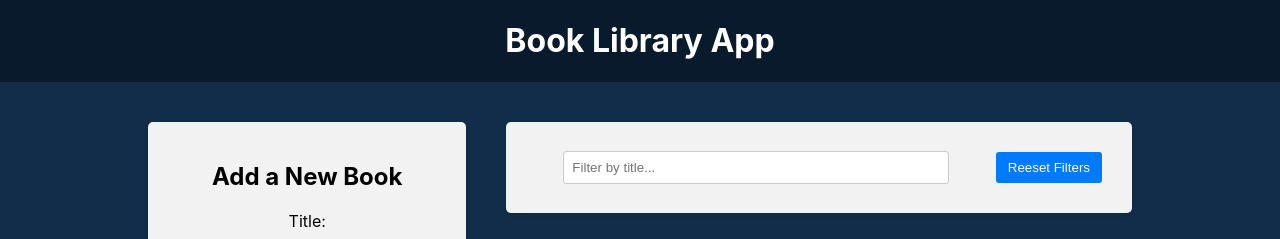
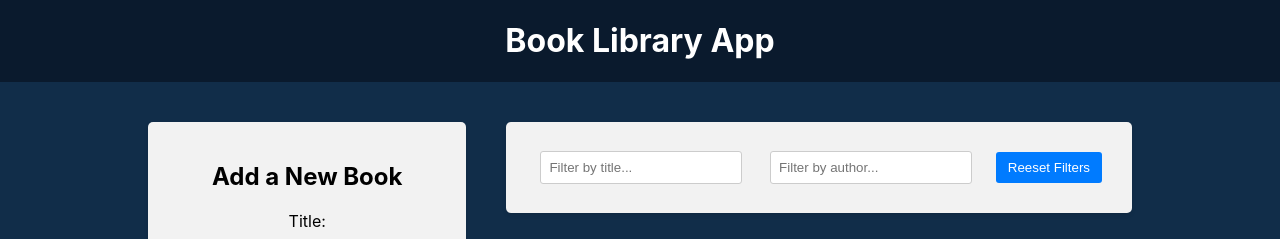
Before and after one commit to kuzmich84/redux, a React (Vite) app in the folder front/: page / in a window 1280 px wide. Shown: the top 239 px of the page. Built offline with nearby package versions, Linux system fonts and the light colour scheme.

Commit message:
feat: add filter by author

```diff
--- a/front/src/components/BookList/BookList.jsx
+++ b/front/src/components/BookList/BookList.jsx
@@ -2,12 +2,13 @@ import { useDispatch, useSelector } from 'react-redux'
 import './BookList.css'
 import { deleteBook, toggleFavorite } from '../../redux/books/actionCreators'
 import { BsBookmarkStar, BsBookmarkStarFill } from 'react-icons/bs'
-import { selectTitleFilter } from '../../redux/slices/filterSlice'
+import { selectAuthorFilter, selectTitleFilter } from '../../redux/slices/filterSlice'
 
 
 export default function BookList() {
     const books = useSelector((state) => state.books)
     const titleFilter = useSelector(selectTitleFilter)
+    const authorFilter = useSelector(selectAuthorFilter)
 
 
     const dispatch = useDispatch()
@@ -22,7 +23,8 @@ export default function BookList() {
 
     const filteredBooks = books.filter((book) => {
         const matchesTitle = book.title.toLowerCase().includes(titleFilter.toLowerCase())
-        return matchesTitle
+        const matchesAuthor = book.author.toLowerCase().includes(authorFilter.toLowerCase())
+        return matchesTitle && matchesAuthor
     })
     return (
         <div className='app-block book-list'>
--- a/front/src/components/Filter/Filter.jsx
+++ b/front/src/components/Filter/Filter.jsx
@@ -1,23 +1,33 @@
 import { useDispatch, useSelector } from 'react-redux'
-import { setTitleFilter, selectTitleFilter, resetFilters } from '../../redux/slices/filterSlice'
+import { setTitleFilter, selectTitleFilter, resetFilters, selectAuthorFilter, setAuthorFilter } from '../../redux/slices/filterSlice'
 import './Filter.css'
 
 export default function Filter() {
     const dispatch = useDispatch()
     const titleFilter = useSelector(selectTitleFilter)
+    const authorFilter = useSelector(selectAuthorFilter)
 
     const handleTitleFilterChange = (e) => {
         dispatch(setTitleFilter(e.target.value))
     }
 
+    const handleAuthorFilterChange = (e) => {
+        dispatch(setAuthorFilter(e.target.value))
+    }
+
     const handleResetFilters = () => {
         dispatch(resetFilters())
     }
+
+    console.log(authorFilter);
     return (
         <div className='app-block filter'>
             <div className="filter-row">
                 <div className="filter-group">
                     <input type="text" placeholder='Filter by title...' onChange={handleTitleFilterChange} value={titleFilter} />
+                </div>
+                <div className="filter-group">
+                    <input type="text" placeholder='Filter by author...' onChange={handleAuthorFilterChange} value={authorFilter} />
                 </div>
                 <button type="button" onClick={handleResetFilters}>Reeset Filters</button>
 
--- a/front/src/redux/slices/filterSlice.js
+++ b/front/src/redux/slices/filterSlice.js
@@ -2,6 +2,7 @@ import { createSlice } from '@reduxjs/toolkit';
 
 const initialState = {
   title: '',
+  author: '',
 };
 
 const filterSlice = createSlice({
@@ -14,11 +15,15 @@ const filterSlice = createSlice({
     resetFilters: () => {
       return initialState;
     },
+    setAuthorFilter: (state, action) => {
+      state.author = action.payload;
+    },
   },
 });
 
-export const { setTitleFilter, resetFilters } = filterSlice.actions;
+export const { setTitleFilter, resetFilters, setAuthorFilter } = filterSlice.actions;
 
 export const selectTitleFilter = (state) => state.filter.title;
+export const selectAuthorFilter = (state) => state.filter.author;
 
 export default filterSlice.reducer;
```
